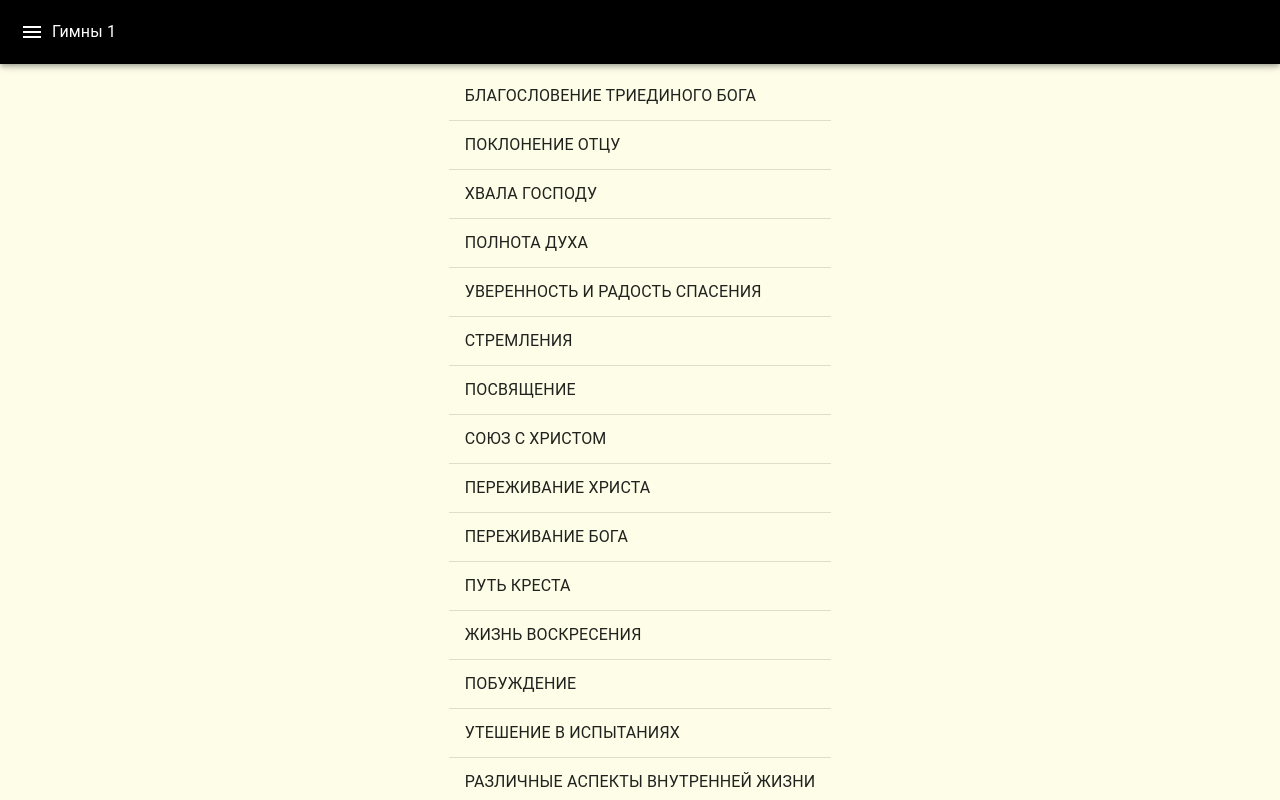
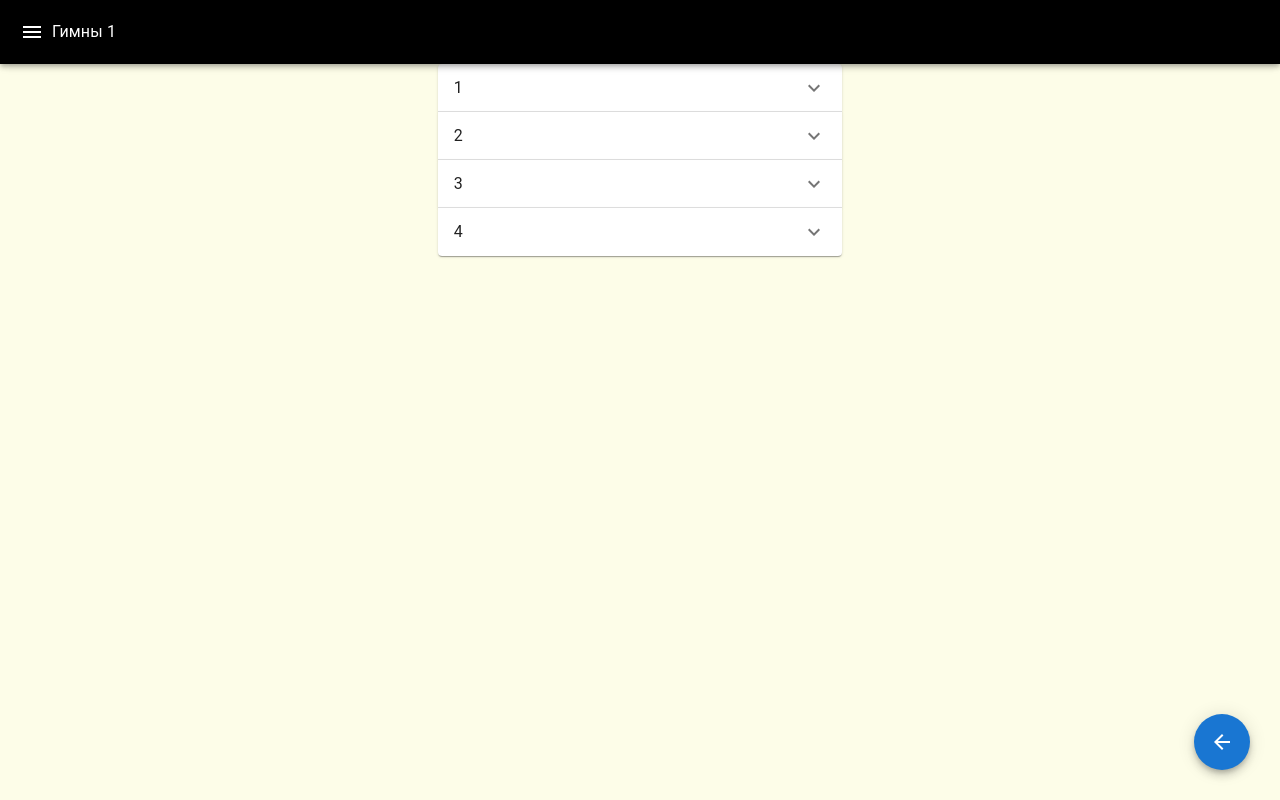
Before and after one commit to gorshipaktsyan/russian-hymns, a React (Create React App) app: page /russian-hymns/content in a window 1280 px wide. Both pictures are taken after a click on the item "БЛАГОСЛОВЕНИЕ ТРИЕДИНОГО БОГА". Shown: the top 800 px of the page. Built offline with nearby package versions, Linux system fonts and the light colour scheme.

Commit message:
working on the content page

```diff
--- /dev/null
+++ b/src/view/pages/Content/SubTitlesList.js
@@ -0,0 +1,80 @@
+import {useState} from 'react';
+import {Divider, Box} from "@mui/material";
+import subtitles from "../../services/storage/subtitles.json";
+import hymns from "../../services/storage/hymns.json";
+import Accordion from '@mui/material/Accordion';
+import AccordionDetails from '@mui/material/AccordionDetails';
+import AccordionSummary from '@mui/material/AccordionSummary';
+import Typography from '@mui/material/Typography';
+import ExpandMoreIcon from '@mui/icons-material/ExpandMore';
+import Fab from '@mui/material/Fab';
+import AddIcon from '@mui/icons-material/ArrowBack';
+import './index.scss';
+
+function groupItemsBySubtitle(items) {
+    const groupedItems = {};
+
+    items.forEach(item => {
+        const subtitle = item.subtitle;
+
+        if (groupedItems[subtitle]) {
+            groupedItems[subtitle].push(item);
+        } else {
+            groupedItems[subtitle] = [item];
+        }
+    });
+
+    return groupedItems;
+}
+
+
+function SubTitlesList({selectedTitle, setSelectedTitle, handleHymnClick}) {
+    const [expanded, setExpanded] = useState(false);
+    const grouped = hymns.filter(hymn => hymn.title === selectedTitle)
+    const groupedItems = groupItemsBySubtitle(grouped);
+    console.log('groupedItems', groupedItems)
+
+    const handleChange = (panel) => (event, isExpanded) => {
+        setExpanded(isExpanded ? panel : false);
+    };
+
+    const handleBackClick = () => {
+        setExpanded(false)
+        setSelectedTitle(null)
+    }
+
+    return (
+        <div className='list-wrapper'>
+            {Object.keys(groupedItems).map(item => {
+                const hymns = groupedItems[item]
+                return (
+                    <Accordion key={item} expanded={expanded === item} onChange={handleChange(item)}>
+                        <AccordionSummary expandIcon={<ExpandMoreIcon />}>
+                            <Typography sx={{ flexShrink: 0 }}>
+                                {item}
+                            </Typography>
+                        </AccordionSummary>
+                        <AccordionDetails>
+                            {hymns.map(h => {
+                                return (
+                                    <Box sx={{ marginBottom: '10px' }} onClick={() => handleHymnClick(h)}>
+                                        <Box sx={{ display: 'flex', justifyContent: 'space-between', with: '100%' }}>
+                                            <Box sx={{ maxWidth: '80%' }}>{h.first_string}</Box>
+                                            <Box>{h.number}</Box>
+                                        </Box>
+                                        <Divider />
+                                    </Box>
+                                )
+                            })}
+                        </AccordionDetails>
+                    </Accordion>
+                )
+            })}
+            <Fab color="primary" aria-label="add" sx={{ position: 'fixed', bottom: '30px', right: '30px' }} onClick={() => handleBackClick()}>
+                <AddIcon />
+            </Fab>
+        </div>
+    )
+}
+
+export default SubTitlesList
--- /dev/null
+++ b/src/view/pages/Content/TitlesList.js
@@ -0,0 +1,21 @@
+import {List, ListItem, ListItemText, Divider} from "@mui/material";
+import titles from "../../services/storage/titles.json";
+import './index.scss';
+
+function TitlesList({handleTitleClick}) {
+    return (
+        <List className='list-wrapper'>
+            {titles.map((title) => (
+                <>
+                    <ListItem className='item' key={title._id} onClick={() => handleTitleClick(title)}>
+                        <ListItemText className='text' primary={title.name} />
+                    </ListItem>
+                    <Divider />
+                </>
+
+            ))}
+        </List>
+    )
+}
+
+export default TitlesList
--- a/src/view/pages/Content/index.js
+++ b/src/view/pages/Content/index.js
@@ -1,26 +1,35 @@
+import {useState} from 'react'
 import {List, ListItem, ListItemText, Divider} from "@mui/material";
 import titles from "../../services/storage/titles.json";
+import TitlesList from "./TitlesList";
+import SubTitlesList from "./SubTitlesList";
 import './index.scss';
+import persistentStore from "../../services/PersistentStore";
+import {useNavigate} from "react-router-dom";
 
-function Content() {
+function Content({setCurrentNumber}) {
+    const [selectedTitle, setSelectedTitle] = useState(null)
+    const navigate = useNavigate();
 
-    function handleTitleClose(title) {
-        alert(title.name)
+    function handleTitleClick(title) {
+        setSelectedTitle(title._id)
+    }
+
+    const handleHymnClick = (hymn) => {
+        setCurrentNumber(hymn.number);
+        const searchedNumbers = persistentStore.get("searchedNumbers") || [];
+        const numbers = [...new Set([hymn.number, ...searchedNumbers])];
+        persistentStore.set("searchedNumbers", numbers);
+        navigate("/russian-hymns");
     }
 
     return (
         <div className='content-page'>
-            <List className='list-wrapper'>
-                {titles.map((title) => (
-                    <>
-                        <ListItem className='item' key={title._id} onClick={() => handleTitleClose(title)}>
-                            <ListItemText className='text' primary={title.name} />
-                        </ListItem>
-                        <Divider />
-                    </>
-
-                ))}
-            </List>
+            {selectedTitle ? (
+                <SubTitlesList selectedTitle={selectedTitle} setSelectedTitle={setSelectedTitle} handleHymnClick={handleHymnClick}/>
+            ) : (
+                <TitlesList handleTitleClick={handleTitleClick} />
+            )}
         </div>
     )
 }
--- a/src/view/pages/Content/index.scss
+++ b/src/view/pages/Content/index.scss
@@ -1,6 +1,7 @@
 .content-page {
   display: flex;
   justify-content: center;
+  padding-bottom: 100px;
 
   .list-wrapper {
 
--- a/src/view/pages/Hymn/index.js
+++ b/src/view/pages/Hymn/index.js
@@ -3,6 +3,9 @@ import { useSwipeable } from "react-swipeable";
 import Box from "@mui/material/Box";
 import hymns from "../../services/storage/hymns.json";
 import "./index.scss";
+import Fab from "@mui/material/Fab";
+import SearchIcon from "@mui/icons-material/Search";
+import {useNavigate} from "react-router-dom";
 
 const config = {
   delta: 10, // min distance(px) before a swipe starts. *See Notes*
@@ -14,6 +17,8 @@ const config = {
   touchEventOptions: { passive: true }, // options for touch listeners (*See Details*)
 };
 function Hymn({ currentNumber, setCurrentNumber }) {
+  const navigate = useNavigate();
+
   const hymn = hymns.find((h) => Number(h.number) === Number(currentNumber));
 
   function handleLeftSwipe() {
@@ -44,9 +49,17 @@ function Hymn({ currentNumber, setCurrentNumber }) {
     },
     config
   );
+
+  function handleSearch() {
+    navigate("/russian-hymns/search");
+  }
+
   return (
     <Box sx={{ width: "100%" }} {...handlers}>
       {<div dangerouslySetInnerHTML={{ __html: hymn?.html }} />}
+      <Fab color="primary" aria-label="add" sx={{ position: 'fixed', bottom: '30px', right: '30px' }} onClick={handleSearch}>
+        <SearchIcon />
+      </Fab>
     </Box>
   );
 }
```
Also changed, not shown: src/App/index.js (+9 -2 lines).
